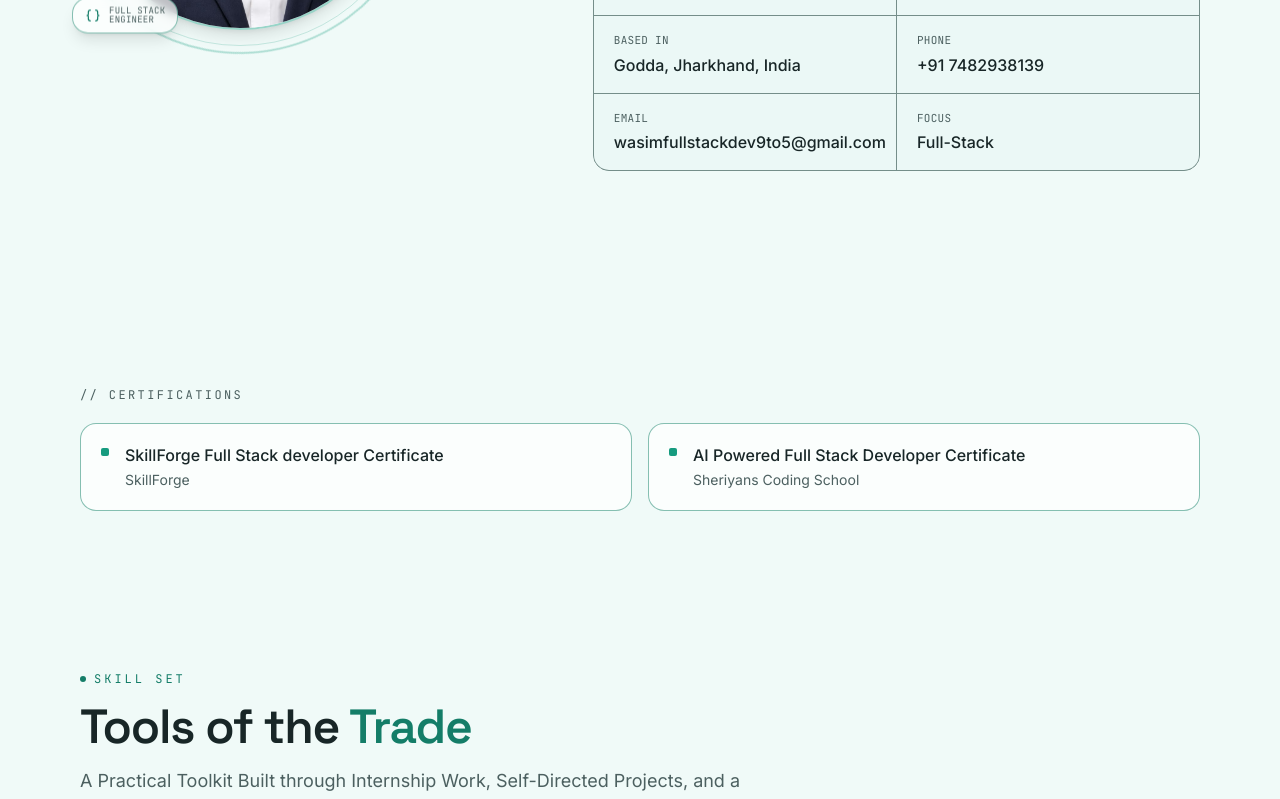
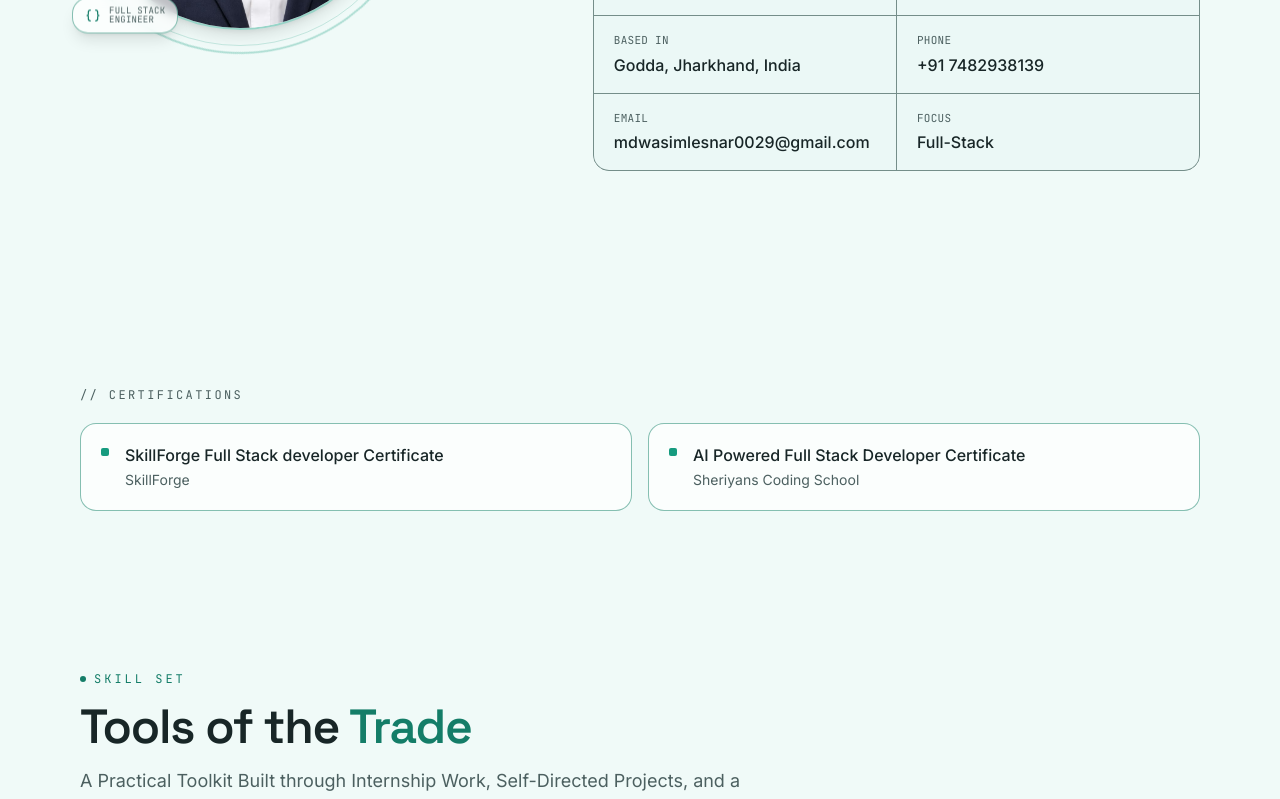
Before and after one commit to Wasim2934/Personal-Portfolio, a React (Vite) app: page / in a window 1280 px wide. Shown: the part 1420-2219 px from the top of the page. Built offline with nearby package versions, Linux system fonts and the light colour scheme.

Commit message:
feat: update email address in profile and about sections for consistency

```diff
--- a/src/data/portfolioData.js
+++ b/src/data/portfolioData.js
@@ -11,7 +11,7 @@ export const profile = {
   tagline:
     "Building Full-Stack Web Applications and AI-Powered Solutions with Modern Technologies and Clean, Scalable Code.",
   location: "Godda, Jharkhand, India",
-  email: "wasimfullstackdev9to5@gmail.com",
+  email: "mdwasimlesnar0029@gmail.com",
   phone: "+91 7482938139",
   linkedin: "https://www.linkedin.com/in/md-wasim-ansari-b78865395/",
   github: "https://github.com/Wasim2934",
@@ -66,7 +66,7 @@ export const about = {
     { label: "Role", value: "Software Engineer" },
     { label: "Based in", value: "Godda, Jharkhand, India" },
     { label: "Phone", value: "+91 7482938139" },
-    { label: "Email", value: "wasimfullstackdev9to5@gmail.com" },
+    { label: "Email", value: "mdwasimlesnar0029@gmail.com" },
     { label: "Focus", value: "Full-Stack" },
   ],
 };
```
